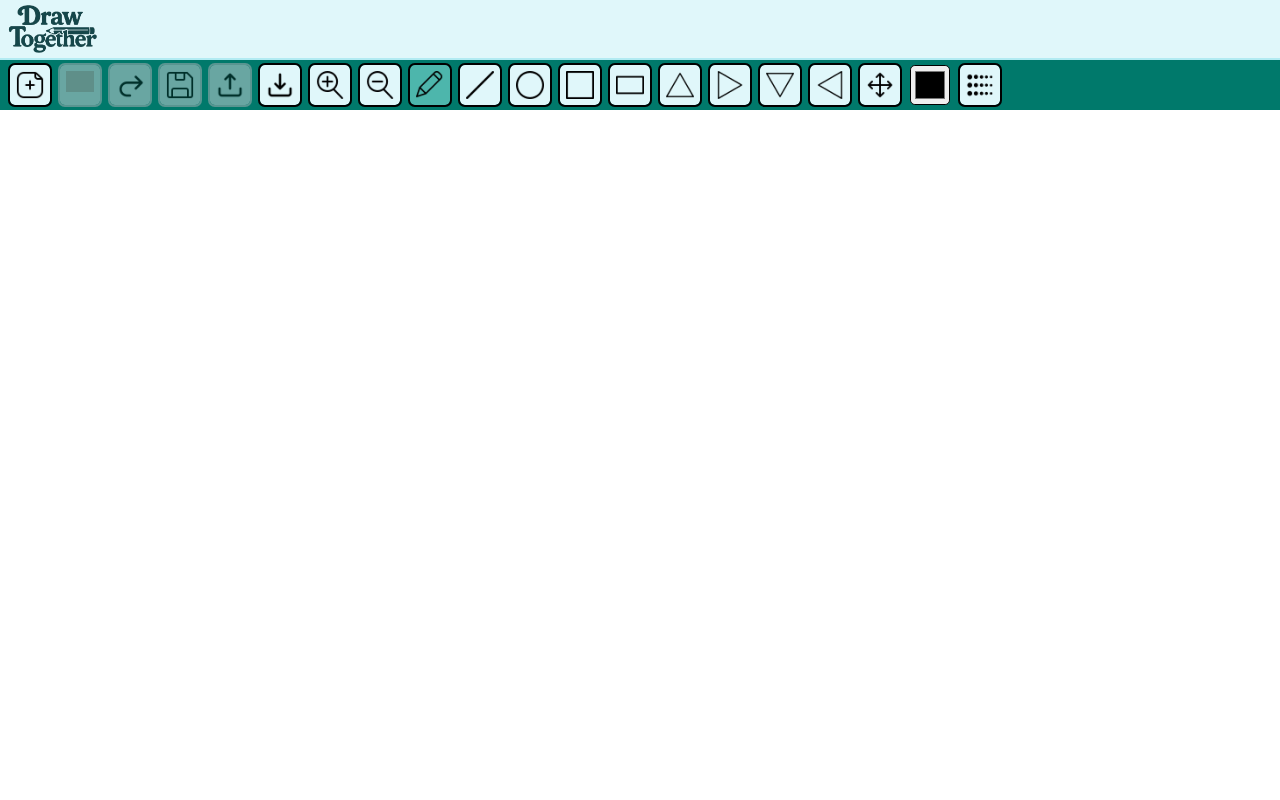
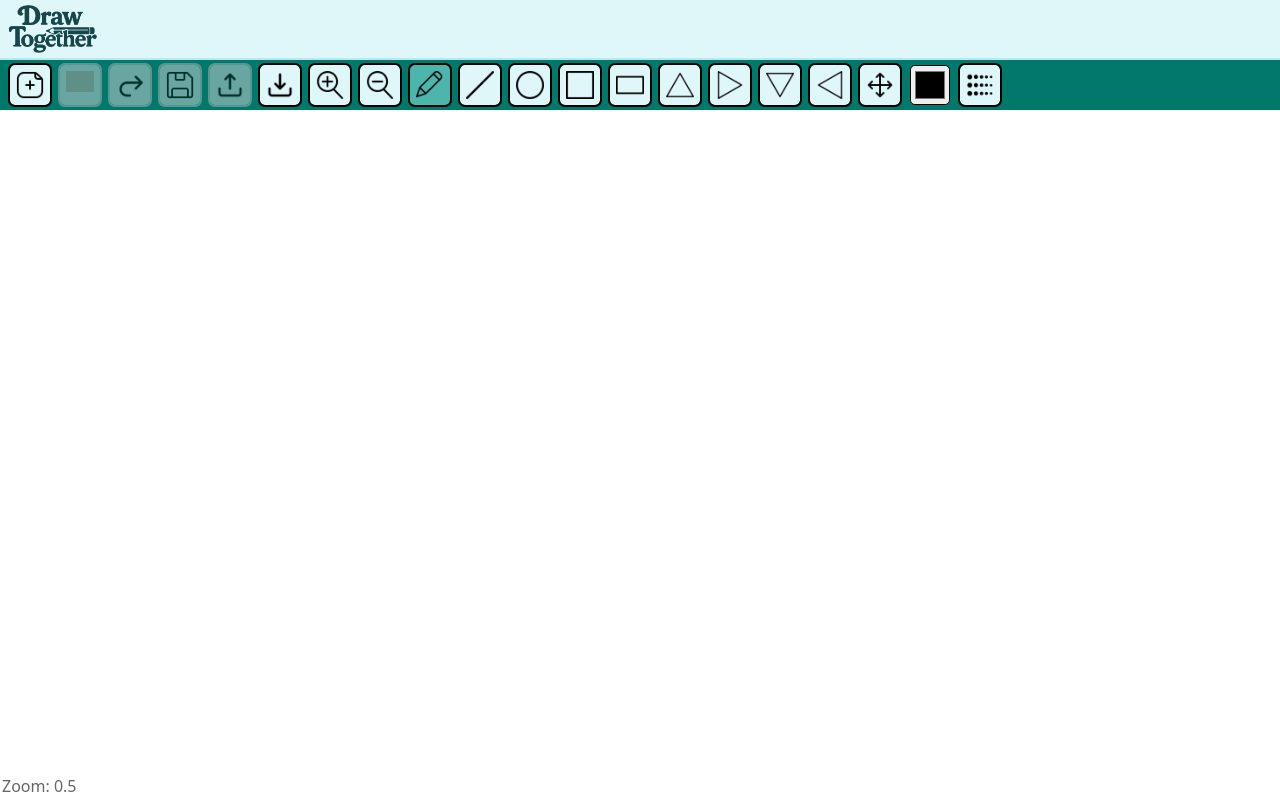
Before and after one commit to azeemabrarkhan/Draw-Together, a React (Vite) app in the folder frontend/: page / in a window 1280 px wide. Built offline with nearby package versions, Linux system fonts and the light colour scheme; grey boxes are pictures that could not be loaded.

Commit message:
show zoom level on canvas bottom

```diff
--- a/frontend/src/components/tool-bar/styles.module.css
+++ b/frontend/src/components/tool-bar/styles.module.css
@@ -6,7 +6,7 @@
   flex-wrap: wrap;
   gap: 10px;
 
-  .color-selector {
+  .color_selector {
     width: 40px;
     height: 40px;
     border-radius: 12%;
--- a/frontend/src/components/tool-bar/tool-bar.tsx
+++ b/frontend/src/components/tool-bar/tool-bar.tsx
@@ -175,7 +175,7 @@ export const ToolBar = ({
       ))}
       <input
         type="color"
-        className={styles["color-selector"]}
+        className={styles["color_selector"]}
         value={color}
         onChange={(e) => handleColorSelect(e)}
       ></input>
--- a/frontend/src/pages/home/home.tsx
+++ b/frontend/src/pages/home/home.tsx
@@ -100,6 +100,9 @@ export const Home = () => {
     <div className={styles.home}>
       <ToolBar {...props} />
       <CanvasBoard {...props} />
+      <span
+        className={styles.zoom_indicator}
+      >{`Zoom: ${canvasConfig.zoom.current}`}</span>
     </div>
   );
 };
--- a/frontend/src/pages/home/styles.module.css
+++ b/frontend/src/pages/home/styles.module.css
@@ -2,4 +2,12 @@
   display: flex;
   height: 100%;
   flex-direction: column;
+
+  .zoom_indicator {
+    position: absolute;
+    bottom: 0;
+    left: 0;
+    opacity: 0.6;
+    padding: 2px;
+  }
 }
```
